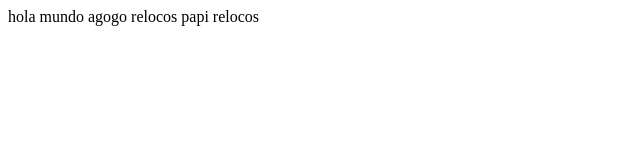
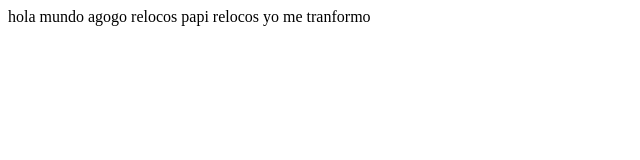
Before and after one commit to AndresGutierrez1992/coding-example, a plain HTML site: page index.html in a window 1280 px wide. Shown: the whole page, without its empty margins (0-640 px from the left). Drawn offline with Linux system fonts and the light colour scheme.

Commit message:
agregando transformacion

```diff
--- a/index.html
+++ b/index.html
@@ -7,6 +7,6 @@
     <title>Document</title>
 </head>
 <body>
-   hola mundo agogo relocos papi relocos
+   hola mundo agogo relocos papi relocos yo me tranformo
 </body>
 </html>
```
